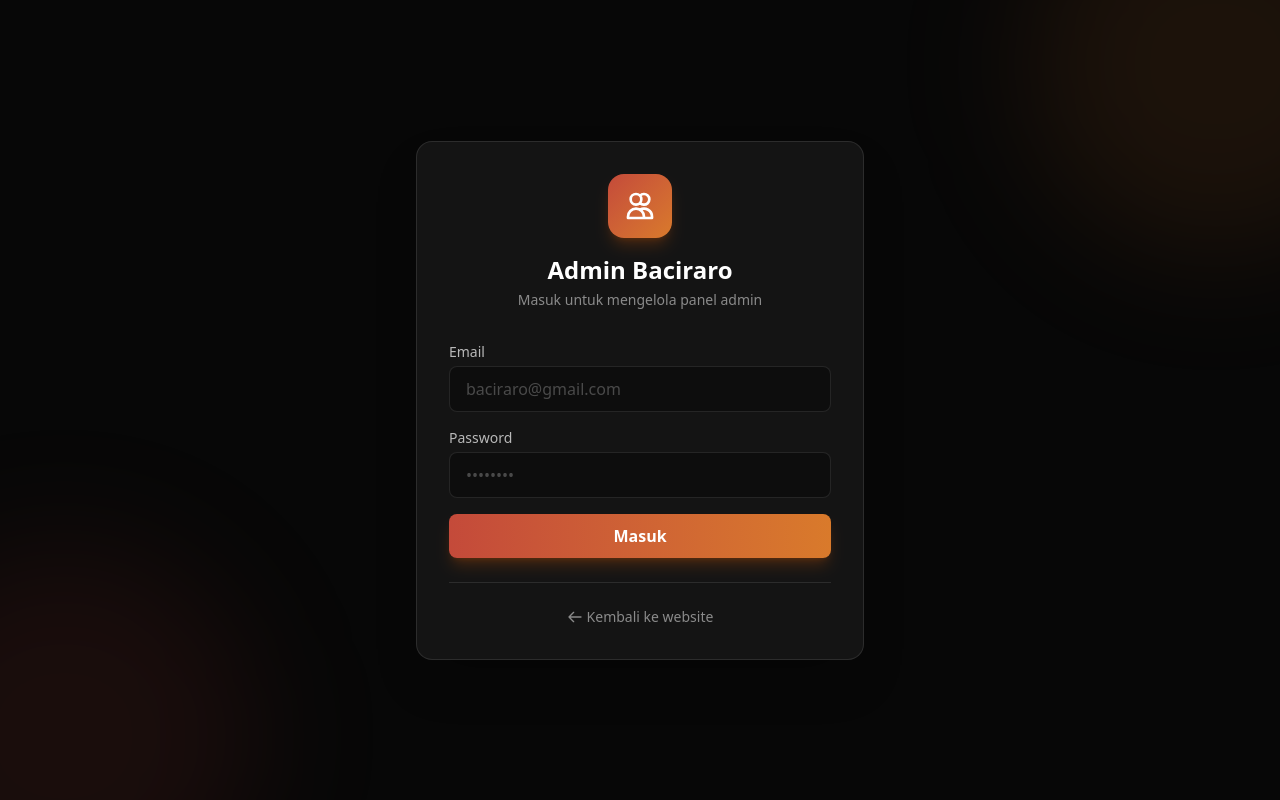
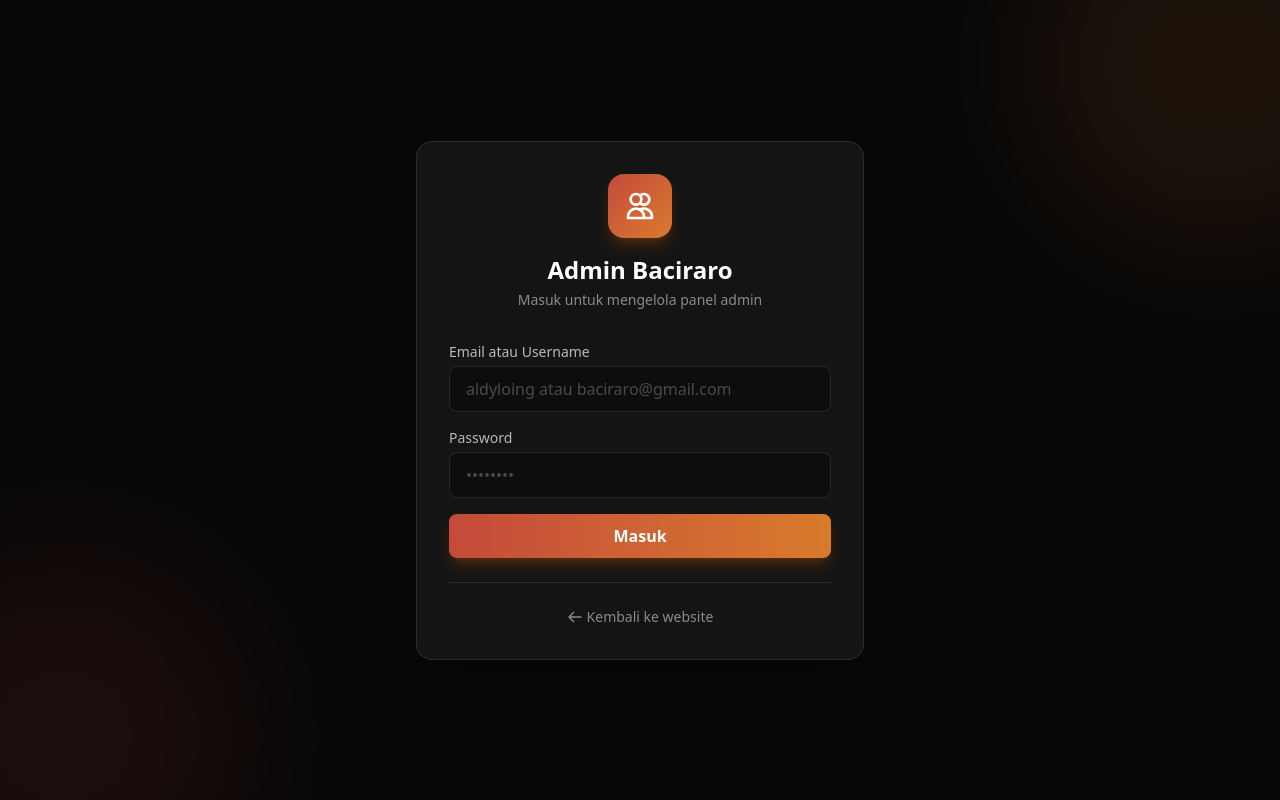
Before and after one commit to AldyLoing/Admin-Baciraro, a Next.js app: page /admin/login in a window 1280 px wide. Built offline with nearby package versions, Linux system fonts and the light colour scheme; no server answers.

Commit message:
fix: form login menerima username atau email (type text + label jelas)

```diff
--- a/src/app/admin/login/page.tsx
+++ b/src/app/admin/login/page.tsx
@@ -7,7 +7,7 @@ import { useAdminAuth } from "@/lib/admin-auth-context";
 export default function AdminLoginPage() {
   const router = useRouter();
   const { loginAdmin } = useAdminAuth();
-  const [email, setEmail] = useState("");
+  const [identifier, setIdentifier] = useState("");
   const [password, setPassword] = useState("");
   const [error, setError] = useState<string | null>(null);
   const [loading, setLoading] = useState(false);
@@ -15,13 +15,13 @@ export default function AdminLoginPage() {
   async function handleLogin(e: React.FormEvent) {
     e.preventDefault();
     setError(null);
-    if (!email.trim()) {
-      setError("Email wajib diisi.");
+    if (!identifier.trim()) {
+      setError("Email atau username wajib diisi.");
       return;
     }
     setLoading(true);
 
-    const res = await loginAdmin(email.trim(), password);
+    const res = await loginAdmin(identifier.trim(), password);
     setLoading(false);
 
     if (res.error) {
@@ -52,12 +52,13 @@ export default function AdminLoginPage() {
 
           <form onSubmit={handleLogin} className="space-y-4">
             <div>
-              <label className="block text-sm font-medium text-white/70 mb-1">Email</label>
+              <label className="block text-sm font-medium text-white/70 mb-1">Email atau Username</label>
               <input
-                type="email"
-                value={email}
-                onChange={(e) => setEmail(e.target.value)}
-                placeholder="baciraro@gmail.com"
+                type="text"
+                autoComplete="username"
+                value={identifier}
+                onChange={(e) => setIdentifier(e.target.value)}
+                placeholder="aldyloing atau baciraro@gmail.com"
                 className="w-full px-4 py-2.5 rounded-lg border border-white/10 bg-[#0d0d0d] text-white placeholder:text-white/25 focus:border-[#D97A2B] focus:ring-2 focus:ring-[#D97A2B]/20 outline-none transition"
               />
             </div>
```
